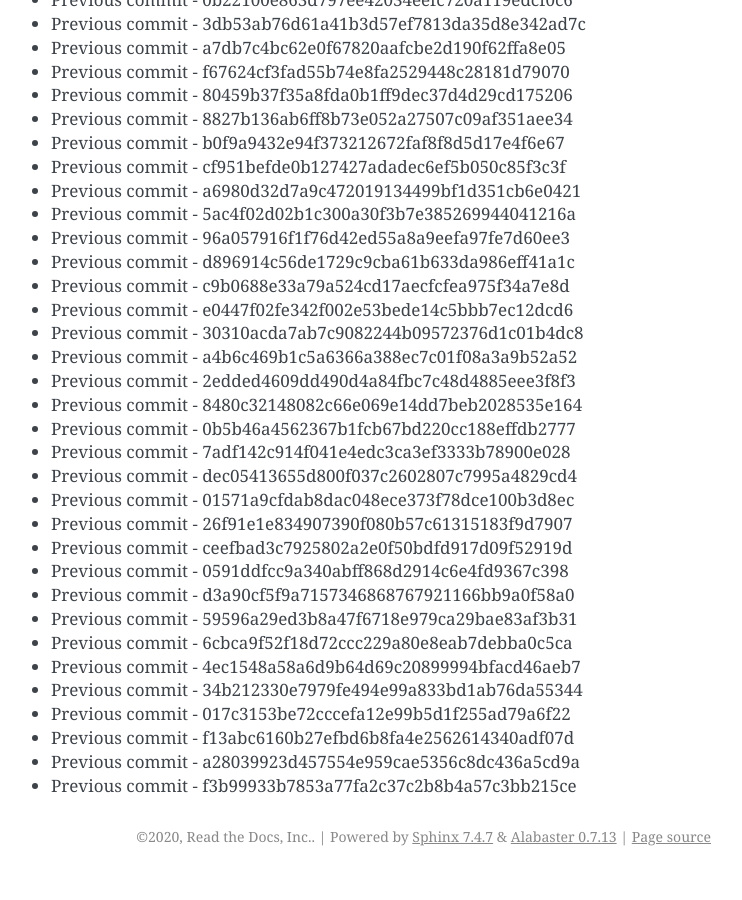
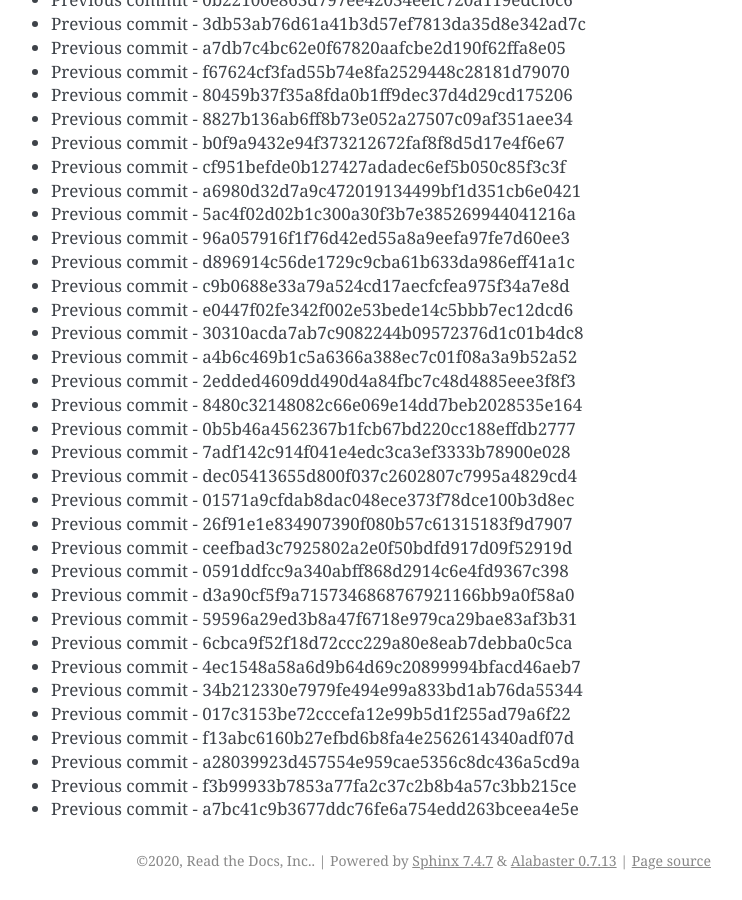
Before and after one commit to readthedocs/rtd-git-stresstest, a Sphinx documentation site: the page built from docs/updates.rst, in a window 1280 px wide and 900 px high, scrolled down 60552 px. Shown: the whole window, without its empty margins (399-1141 px from the left). Built offline with Sphinx 7.4.7, drawn with Linux system fonts in a browser that asks for light colours; before the commit the page ends 61428 px from its top, so only the background shows below that.

Commit message:
Generating commit from previous: a7bc41c9b3677ddc76fe6a754edd263bceea4e5e

```diff
--- a/docs/updates.rst
+++ b/docs/updates.rst
@@ -2576,3 +2576,4 @@ It can be tested for any performance characteristics.
 * Previous commit - f13abc6160b27efbd6b8fa4e2562614340adf07d
 * Previous commit - a28039923d457554e959cae5356c8dc436a5cd9a
 * Previous commit - f3b99933b7853a77fa2c37c2b8b4a57c3bb215ce
+* Previous commit - a7bc41c9b3677ddc76fe6a754edd263bceea4e5e
```
